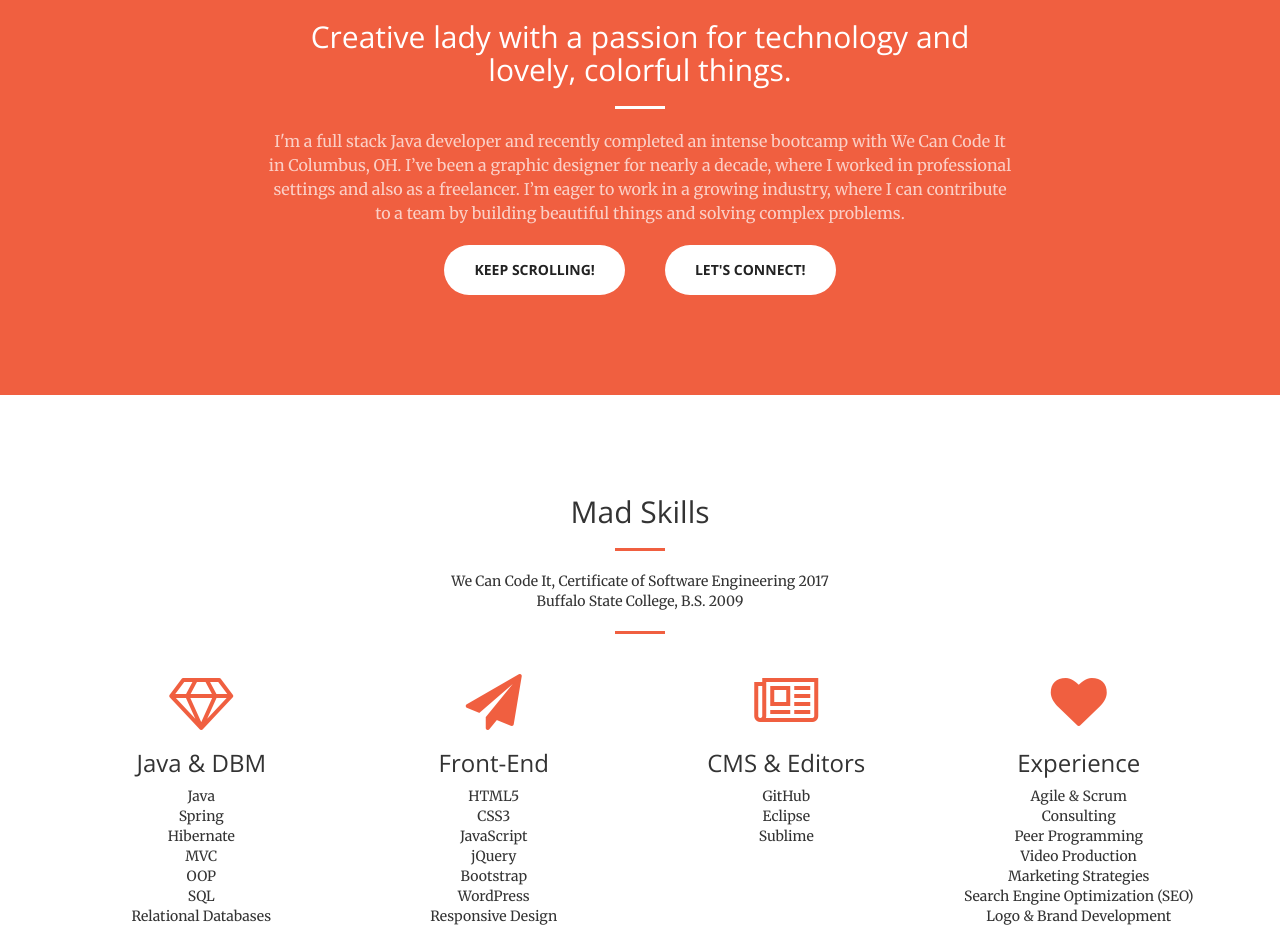
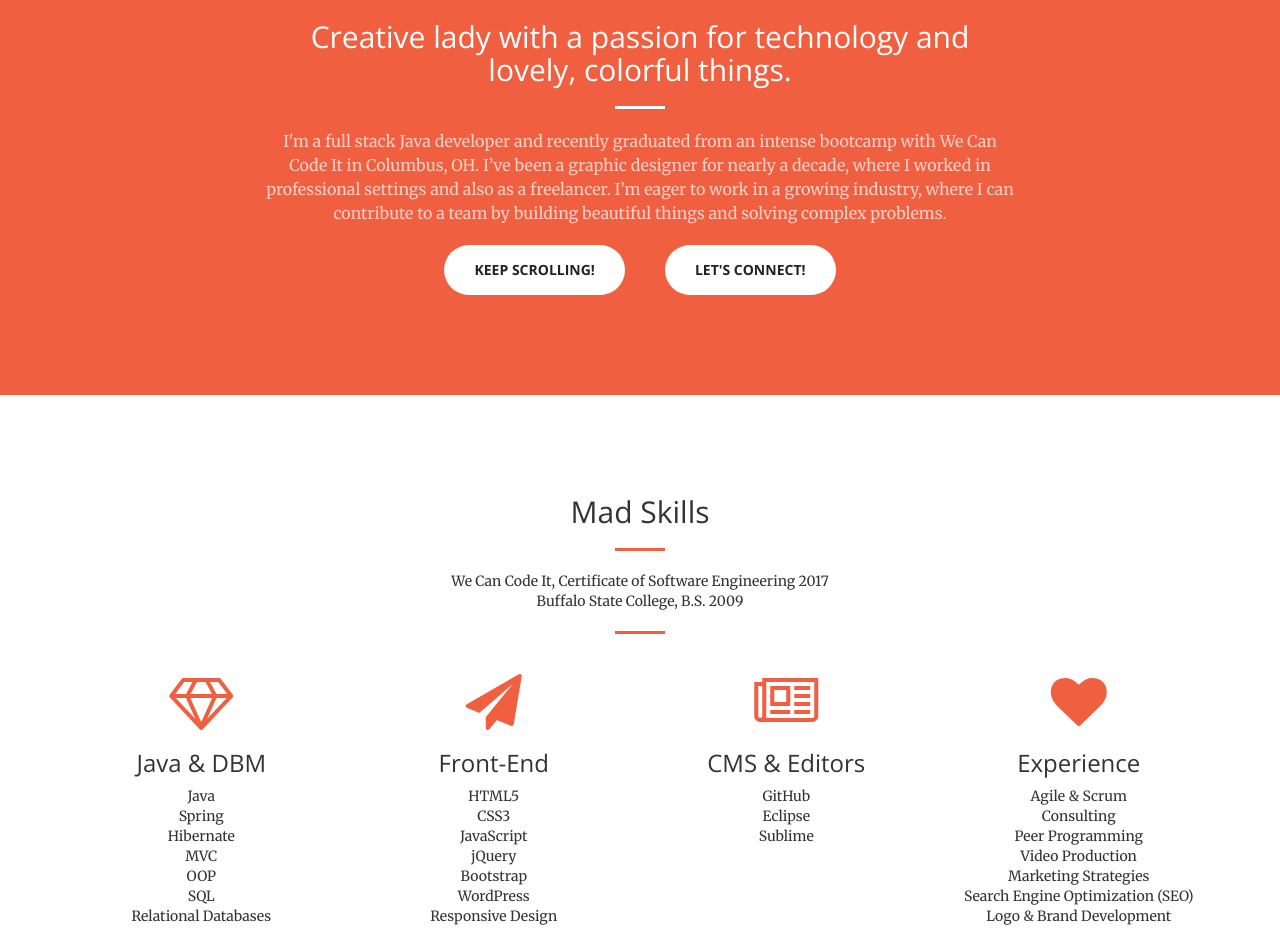
Before and after one commit to RainbowMoonbeams/RainbowMoonbeams.github.io, a website: page index.html in a window 1280 px wide. Shown: the part 880-1809 px from the top of the page. Drawn offline with nearby package versions, Linux system fonts and the light colour scheme.

Commit message:
edited verbiage in about me

```diff
--- a/index.html
+++ b/index.html
@@ -91,7 +91,7 @@
                 <div class="col-lg-8 col-lg-offset-2 text-center">
                     <h2 class="section-heading">Creative lady with a passion for technology and lovely, colorful things.</h2>
                     <hr class="light">
-                    <p class="text-faded">I'm a full stack Java developer and recently completed an intense bootcamp with We Can Code It in Columbus, OH. I’ve been a graphic designer for nearly a decade, where I worked in professional settings and also as a freelancer. I’m eager to work in a growing industry, where I can contribute to a team by building beautiful things and solving complex problems.</p>
+                    <p class="text-faded">I'm a full stack Java developer and recently graduated from an intense bootcamp with We Can Code It in Columbus, OH. I’ve been a graphic designer for nearly a decade, where I worked in professional settings and also as a freelancer. I’m eager to work in a growing industry, where I can contribute to a team by building beautiful things and solving complex problems.</p>
                     <div id="btn-projects">
                         <a href="#mad-skills" class="page-scroll btn btn-default btn-xl sr-button">Keep Scrolling!</a>
                         <a target="none" href="https://www.linkedin.com/in/meaghanrea/" class="page-scroll btn btn-default btn-xl sr-button">Let's Connect!</a>
```
